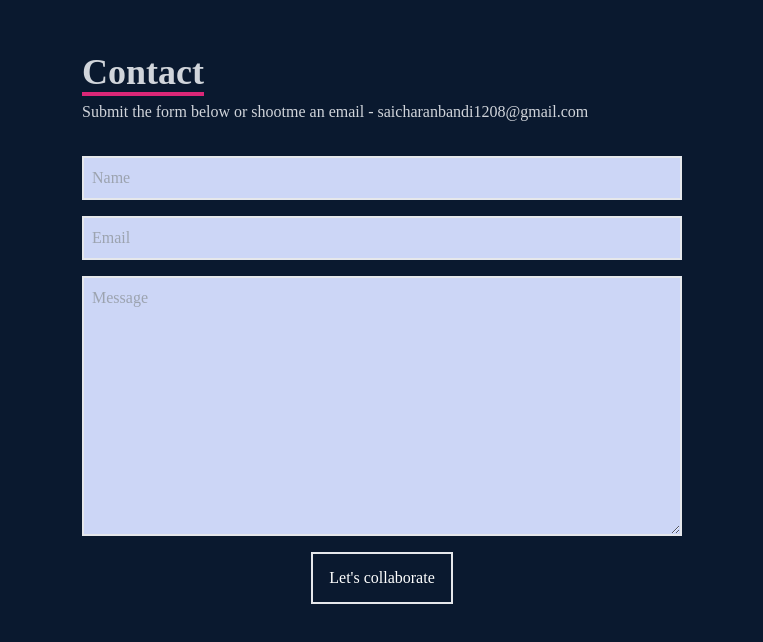
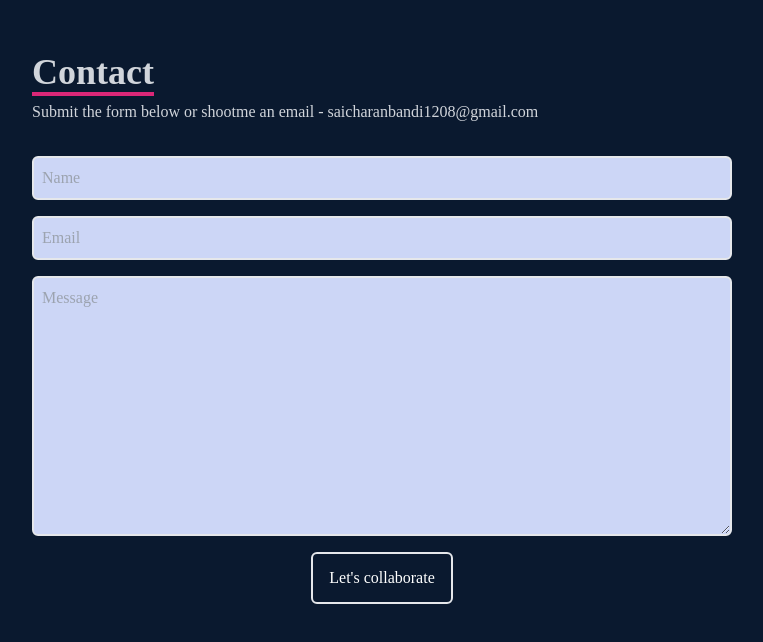
Before and after one commit to Charan2409/MyPortfolio, a React (Vite) app: page / in a window 1280 px wide. Shown: the part 3264-3906 px from the top of the page, without its empty margins (258-1021 px from the left). Built offline with nearby package versions, Linux system fonts and the light colour scheme.

Commit message:
fixed contact margin issue

```diff
--- a/package.json
+++ b/package.json
@@ -13,6 +13,7 @@
     "react": "^18.2.0",
     "react-dom": "^18.2.0",
     "react-icons": "^4.10.1",
+    "react-reveal": "^1.2.2",
     "react-scroll": "^1.8.9"
   },
   "devDependencies": {
--- a/src/App.jsx
+++ b/src/App.jsx
@@ -5,6 +5,9 @@ import About from './components/About'
 import Skills from './components/Skills'
 import Work from './components/Work'
 import Contact from './components/Contact'
+import Footer from './components/Footer'
+
+
 
 function App() {
 
@@ -16,6 +19,7 @@ function App() {
     <Skills />
     <Work />
     <Contact />
+    <Footer />
    </div>
   )
 }
--- a/src/components/About.jsx
+++ b/src/components/About.jsx
@@ -1,24 +1,30 @@
 import React from 'react'
+
 
 const About = () => {
   return (
     <div name="about" className='w-full h-screen bg-[#0a192f] text-gray-300'>
         <div className='flex flex-col justify-center items-center w-full h-full'>
             <div className='max-w-[1000px] w-full   gap-8'>
+
                     <div className='sm:text-right md:text-left lg:text-left justify-start pb-8 pl-4'>
                         <p className='text-4xl font-bold inline border-b-4 border-pink-600'>About</p>
                     </div>
                 <div></div>
                 <div className='max-w-[1000px] w-full  grid sm:grid-cols-2 gap-8 px-4'>
+
                         <div className='sm:text-right lg:text-justify md:text-justify text-xl font-bold pl-4'>
                             <p>Hello, I'm  Sai Charan Bandi,</p>
                             <p className='text text-blue-500'>June 2021 - Present</p>
                             <p className='text text-lg'>Working as a Front End Developer at Tata Consultancy Services,Hyderabad.</p>
                             <p></p>
                         </div>
+
+
                         <div className='mb-28'>
                             <p>Passionate about building excellent software that enriches lives,With a strong proficiency in React.js, I craft exceptional web experiences. I specialize in creating solutions for individuals, small businesses, and large enterprises alike. Imagine having a software expert readily available at your fingertips!</p>
                         </div>
+
                 </div>
             </div>
         </div>
--- a/src/components/Contact.jsx
+++ b/src/components/Contact.jsx
@@ -2,17 +2,21 @@ import React from 'react'
 
 const Contact = () => {
   return (
-    <div name="contact" className='bg-[#0a192f] w-full h-screen flex justify-center items-center text-gray-300'>
-        <form action='https://getform.io/f/e3c7bc80-80b3-4143-9127-ff46d7893eae' className='flex flex-col max-w-[600px] w-full' method='POST'>
-            <div className='pb-6'>
-                <p className='text-4xl font-bold border-b-4 border-pink-600 inline'>Contact</p>
+    <div name="contact" className='bg-[#0a192f] w-full h-screen '>
+
+         <div className='max-w-[1000px] mx-auto px-8 flex flex-col justify-center h-full sm:h-full  text-gray-300 '>
+         <form action='https://getform.io/f/e3c7bc80-80b3-4143-9127-ff46d7893eae' className='flex flex-col max-w-[700px] w-full sm:mx-auto' method='POST'>
+            <div className='pb-6 '>
+                <p className='text-4xl font-bold border-b-4 border-pink-600 inline '>Contact</p>
                 <p className='py-2'>Submit the form below or shootme an email - saicharanbandi1208@gmail.com</p>
             </div>
-                <input className="bg-[#ccd6f6] p-2 border-2 text-black" type='text' placeholder='Name' name='name'></input>
-                <input className='my-4 bg-[#ccd6f6] p-2 border-2 text-black' type='email' placeholder='Email' name='email'></input>
-                <textarea className='bg-[#ccd6f6] p-2 border-2 text-black' placeholder='Message' name='message' rows="10"></textarea>
-                <button className='text-white border-2 hover:bg-pink-600 hover:border-pink-600 px-4 py-3 my-4 mx-auto flex items-center'>Let's collaborate</button>
+                <input className="bg-[#ccd6f6]  p-2 border-2 text-black rounded-md" type='text' placeholder='Name' name='name' required></input>
+                <input className='my-4 bg-[#ccd6f6] p-2 border-2 text-black rounded-md' type='email' placeholder='Email' name='email' required></input>
+                <textarea className='bg-[#ccd6f6] p-2 border-2 text-black rounded-md ' placeholder='Message' name='message' rows="10" required></textarea>
+                <button className='text-white border-2 rounded-md hover:scale-110 duration-200 hover:bg-pink-600 hover:border-pink-600 px-4 py-3 my-4 mx-auto flex items-center'>Let's collaborate</button>
         </form>
+       </div>
+
     </div>
   )
 }
--- /dev/null
+++ b/src/components/Footer.jsx
@@ -0,0 +1,20 @@
+import React from 'react'
+import { FaGithub,FaLinkedin } from 'react-icons/fa'
+import { HiOutlineMail } from 'react-icons/hi';
+
+const Footer = () => {
+  return (
+    <div className='bg-[#0a192f] lg:hidden mg:hidden xl:hidden text-gray-300 w-full  flex flex-col justify-center items-center'>
+        <div>
+            <h1 className='text-2xl font-semibold py-2 my-3 text-blue-600'>Connect with me! </h1>
+        </div>
+        <div className='Links flex justify-between items-center mb-8'>
+            <a href='https://www.linkedin.com/in/saicharanbandi1208/'><FaLinkedin size={30} className=' hover:scale-110 duration-100'/></a>
+            <a href='https://github.com/Charan2409/'><FaGithub size={30} className='mx-6 hover:scale-110 duration-100'/></a>
+            <a href='mailto:saicharanbandi1208@gmail.com'><HiOutlineMail size={35} className=' hover:scale-110 duration-100'/></a>
+        </div>
+    </div>
+  )
+}
+
+export default Footer
--- a/src/components/Home.jsx
+++ b/src/components/Home.jsx
@@ -2,16 +2,17 @@ import React from 'react'
 import {HiArrowNarrowRight} from 'react-icons/hi'
 import { Link } from 'react-scroll'
 import Work from './Work'
+import { Bounce } from 'react-reveal/Bounce'
 
 const Home = () => {
   return (
     <div name="home" className='bg-[#0a192f] w-full h-screen'>
         <div className='max-w-[1000px] mx-auto px-8 flex flex-col justify-center h-full sm:h-full'>
-            <p className='text-pink-600'>Hi, my name is </p>
+           <p className='text-pink-600'>Hi, my name is </p>
         <h1 className='text-4xl sm:text-7xl font-bold text-[#ccd6f6]'>Sai Charan Bandi</h1>
         <h2 className='text-[#8892b0] text-4xl sm:text-7xl font-bold'>I'm a Front End Developer.</h2>
         <p className='text-[#8892b0] py-4 max-w-[700px]'>Experienced Front-End Developer with a passion for creating clean and intuitive user interfaces. Proficient in HTML, CSS, JavaScript & React.JS,  with a focus on responsive design and cross-browser compatibility. Collaborative team player with a track record of delivering high-quality projects on time. Let's build exceptional web experiences together.</p>
-        <div>
+      <div>
             <button className='text-white group border-2 px-6 py-3 my-2 flex items-center hover:bg-pink-600'><Link to='work' smooth={true} duration={500}>View Work</Link>
                 <span>
                      < HiArrowNarrowRight className='group-hover:rotate-90 duration-300 ml-3'/>
--- a/src/components/Navbar.jsx
+++ b/src/components/Navbar.jsx
@@ -19,14 +19,14 @@ const Navbar = () => {
             </Link>
         </div>
        {/* Main Menu */}
-            <ul className=' hidden md:flex'>
-                <li >
+            <ul className=' hidden md:flex '>
+                <li className='hover:text-pink-500 hover:scale-110 duration-200'>
                   <Link to='home' smooth={true} duration={500}>Home</Link>
                 </li>
-                <li ><Link to='about' smooth={true} duration={500}>About</Link></li>
-                <li ><Link to='skills' smooth={true} duration={500}>Skills</Link></li>
-                <li ><Link to='work' smooth={true} duration={500}>Work</Link></li>
-                <li ><Link to='contact' smooth={true} duration={500}>Contact</Link></li>
+                <li className='hover:text-pink-500 hover:scale-110 duration-200'><Link to='about' smooth={true} duration={500}>About</Link></li>
+                <li className='hover:text-pink-500 hover:scale-110 duration-200'><Link to='skills' smooth={true} duration={500}>Skills</Link></li>
+                <li className='hover:text-pink-500 hover:scale-110 duration-200'><Link to='work' smooth={true} duration={500}>Work</Link></li>
+                <li className='hover:text-pink-500 hover:scale-110 duration-200'><Link to='contact' smooth={true} duration={500}>Contact</Link></li>
             </ul>
         {/* Hamburger */}
         <div onClick={handleNav} className='md:hidden z-10 cursor-pointer mr-0 ml-auto'>
@@ -34,7 +34,7 @@ const Navbar = () => {
         </div>
         {/* Mobile device menu */}
 
-            <ul className={!nav ? 'hidden ' : "absolute top-0 left-0 w-full h-screen bg-[#0a192f] flex flex-col justify-center items-center "}>
+            <ul className={!nav ? 'hidden ' : "flex flex-col p-6 bg-white absolute top-20 right-0 mx-4 my-2 min-w-[140px] text-black z-10 rounded-xl"}>
                 <li className='py-6 text-4xl'><Link onClick={handleNav} to='home' smooth={true} duration={500}>Home</Link></li>
                 <li className='py-6 text-4xl'><Link onClick={handleNav} to='about' smooth={true} duration={500}>About</Link></li>
                 <li className='py-6 text-4xl'><Link onClick={handleNav} to='skills' smooth={true} duration={500}>Skills</Link></li>
--- a/src/components/Work.jsx
+++ b/src/components/Work.jsx
@@ -1,5 +1,6 @@
 import React from 'react';
 import { data } from "../data/data.js";
+
 
 
 const Work = () => {
@@ -15,11 +16,14 @@ const Work = () => {
           <p className='text-4xl font-bold inline border-b-4 text-gray-300 border-pink-600'>
             Work
           </p>
-          <p className='py-3'>Check out some of my recent work</p>
+
+            <p className='py-3'>Check out some of my recent work</p>
+
         </div>
 
 {/* container for projects */}
-<div className="grid sm:grid-cols-2 md:grid-cols-3 gap-4">
+
+      <div className="grid sm:grid-cols-2 md:grid-cols-3 gap-4">
 
           {/* Gird Item */}
           {project.map((item, index) => (
@@ -27,7 +31,7 @@ const Work = () => {
     key={index}
     style={{ backgroundImage: `url(${item.image})` }}
     className="shadow-lg shadow-[#040c16] group container rounded-md
-              flex justify-center text-center items-center mx-auto content-div "
+              flex justify-center text-center items-center mx-auto content-div hover:scale-105 duration-200 "
   >
     {/* Hover effect for images */}
     <div className="opacity-0 group-hover:opacity-100 ">
@@ -60,6 +64,7 @@ const Work = () => {
 
 
 </div>
+
       </div>
     </div>
   );
```
Also changed, not shown: src/components/Skills.jsx (+12 -4 lines), 1 other file (tests, documents, lock files or other folders). Lines whose indentation alone changed are shown as unchanged.
